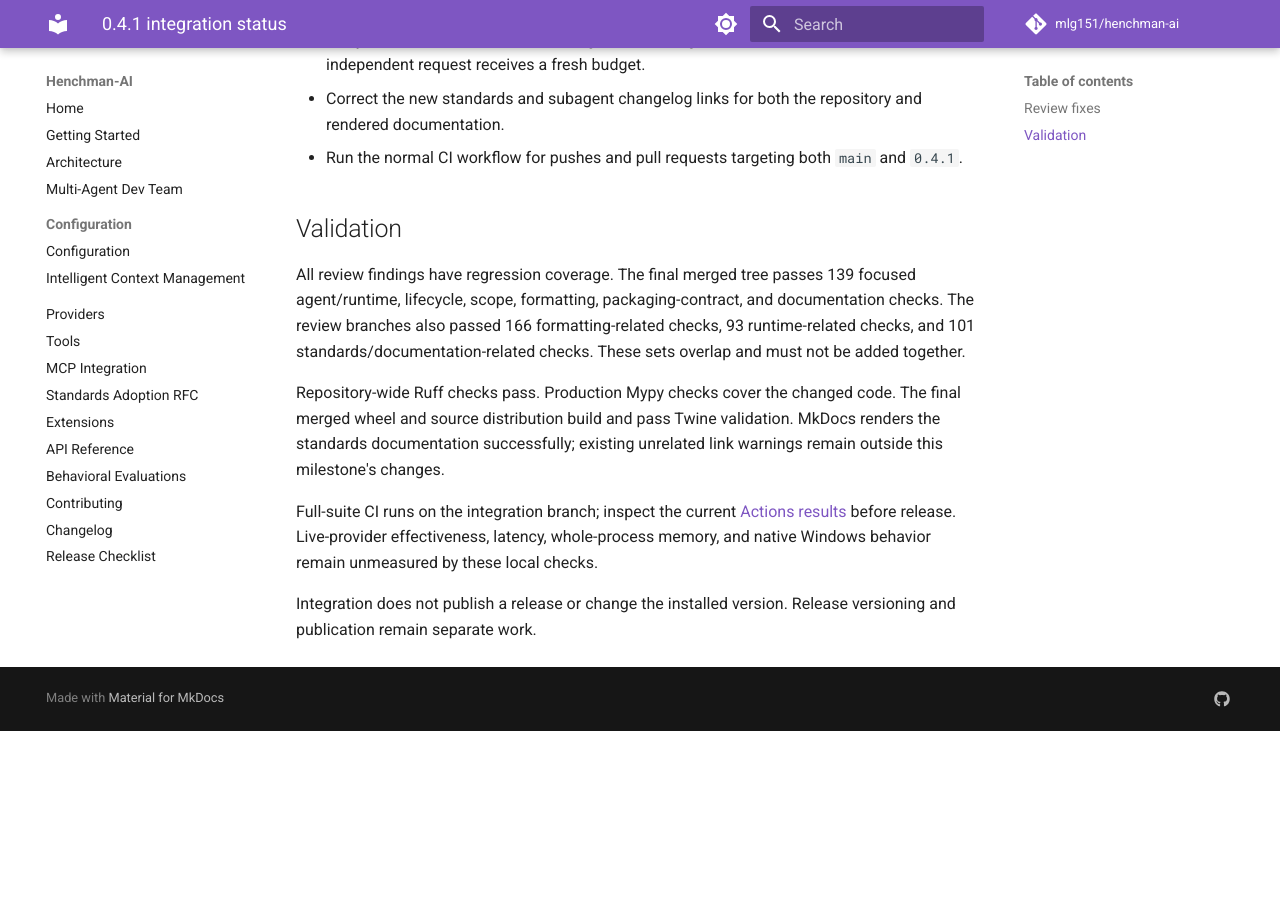
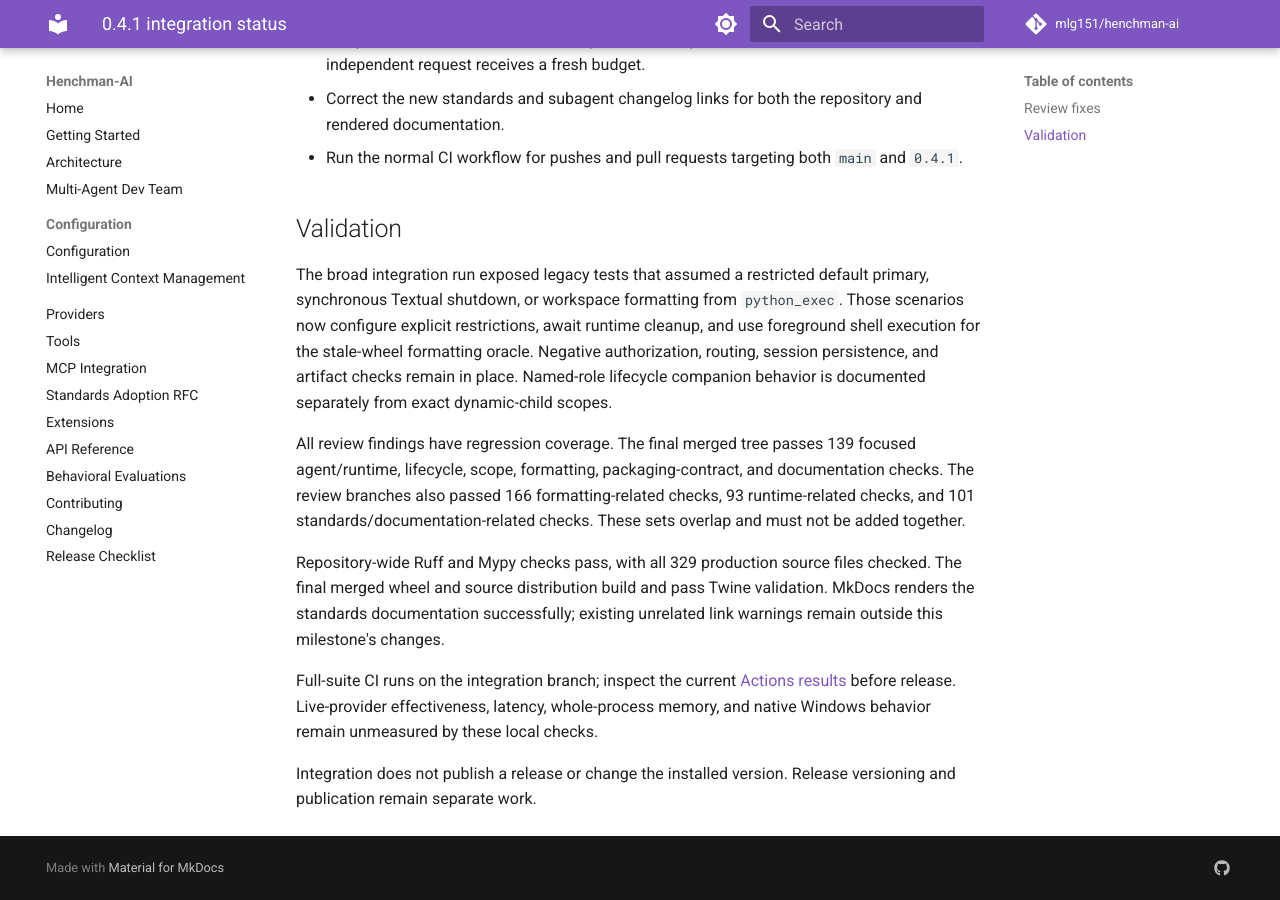
Before and after one commit to mlg151/henchman-ai, an MkDocs documentation site: the page built from docs/releases/0.4.1.md, in a window 1280 px wide and 900 px high, scrolled down 782 px. Built offline with MkDocs 1.6.1 and Material for MkDocs 9.7.7, drawn with Linux system fonts in a browser that asks for light colours; comment, search, counter and statistics services are not loaded; before the commit the page ends 1513 px from its top, so only the background shows below that.

Commit message:
docs: record complete PR review and integration regression fixes

```diff
--- a/docs/releases/0.4.1.md
+++ b/docs/releases/0.4.1.md
@@ -20,9 +20,11 @@ The standards implementation phases remain future work; issue #3 delivers the re
 
 ## Validation
 
+The broad integration run exposed legacy tests that assumed a restricted default primary, synchronous Textual shutdown, or workspace formatting from `python_exec`. Those scenarios now configure explicit restrictions, await runtime cleanup, and use foreground shell execution for the stale-wheel formatting oracle. Negative authorization, routing, session persistence, and artifact checks remain in place. Named-role lifecycle companion behavior is documented separately from exact dynamic-child scopes.
+
 All review findings have regression coverage. The final merged tree passes 139 focused agent/runtime, lifecycle, scope, formatting, packaging-contract, and documentation checks. The review branches also passed 166 formatting-related checks, 93 runtime-related checks, and 101 standards/documentation-related checks. These sets overlap and must not be added together.
 
-Repository-wide Ruff checks pass. Production Mypy checks cover the changed code. The final merged wheel and source distribution build and pass Twine validation. MkDocs renders the standards documentation successfully; existing unrelated link warnings remain outside this milestone's changes.
+Repository-wide Ruff and Mypy checks pass, with all 329 production source files checked. The final merged wheel and source distribution build and pass Twine validation. MkDocs renders the standards documentation successfully; existing unrelated link warnings remain outside this milestone's changes.
 
 Full-suite CI runs on the integration branch; inspect the current [Actions results](https://github.com/mlg151/henchman-ai/actions/workflows/ci.yml) before release. Live-provider effectiveness, latency, whole-process memory, and native Windows behavior remain unmeasured by these local checks.
 
```
Also changed, not shown: .agent_tasks/release-0.4.1/README.md (+1 -1 lines), docs/agents.md (+2 -1 lines).
